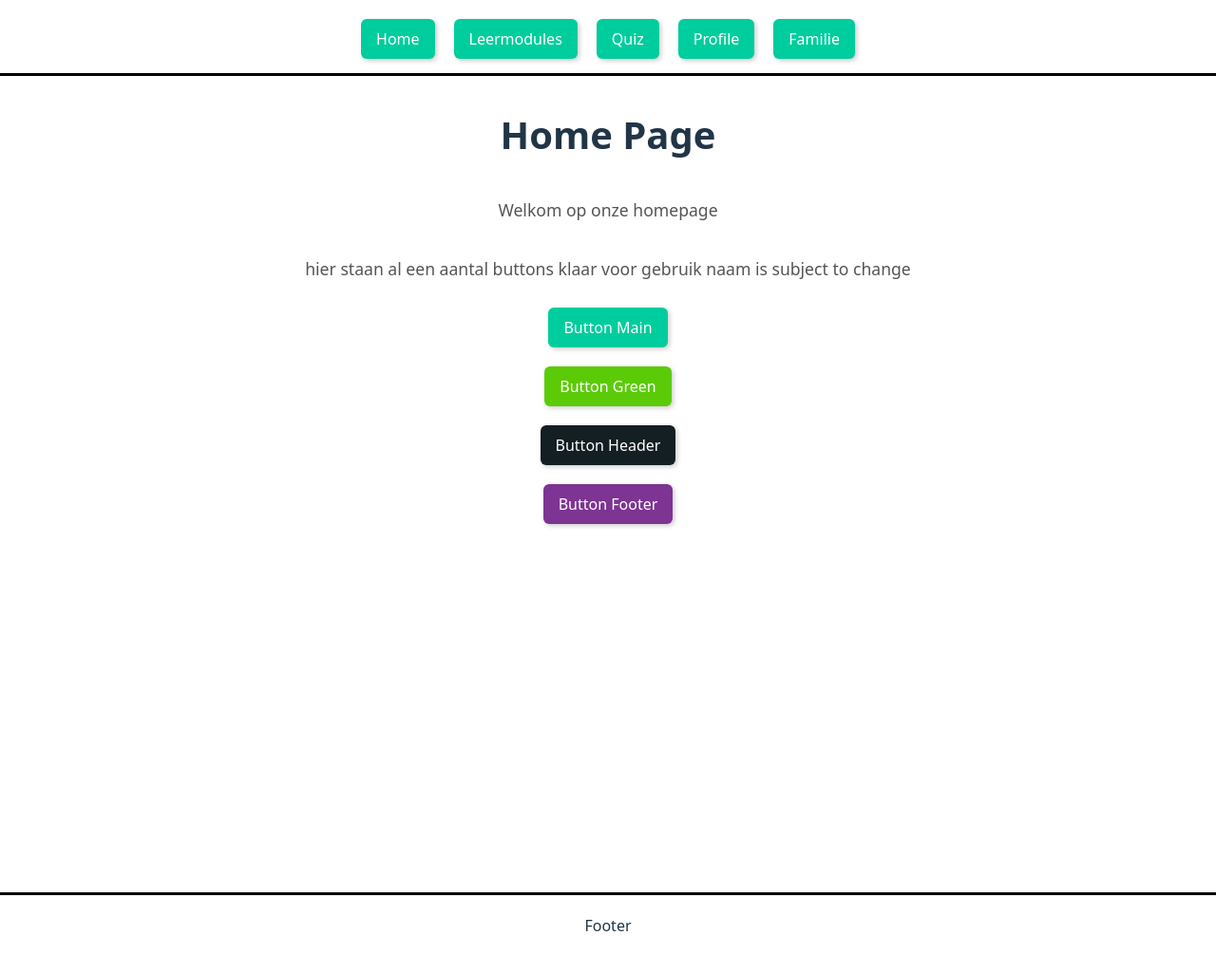
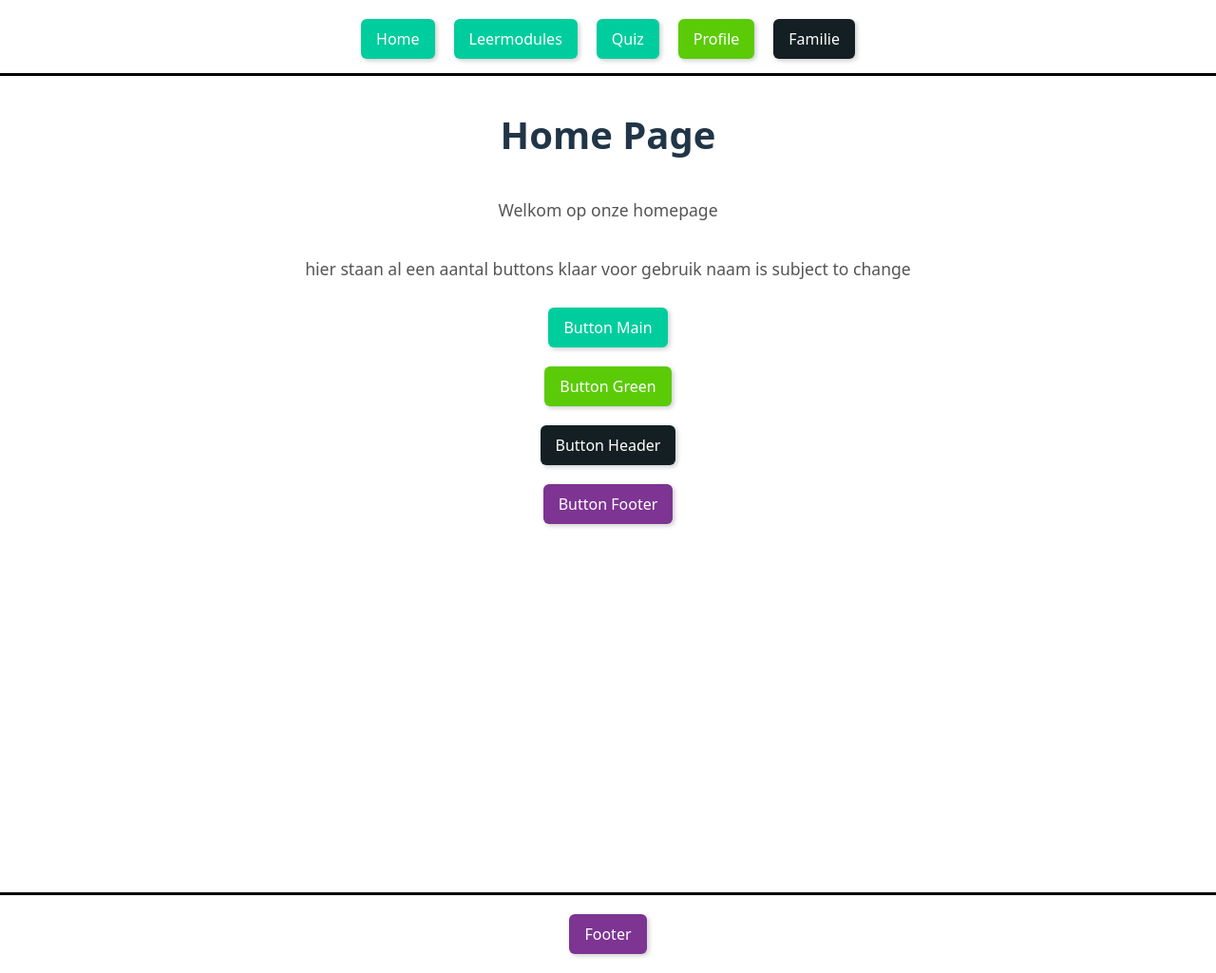
Before and after one commit to BryanBooij/TLE-3, a React (Vite) app: page / in a window 1280 px wide. Shown: the whole page at 95% size. Built offline with nearby package versions, Linux system fonts and the light colour scheme.

Commit message:
added alt tag for WCAG and added buttons tempates for layout

```diff
--- a/src/Home.jsx
+++ b/src/Home.jsx
@@ -16,10 +16,10 @@ function Home(){
                 <p>Welkom op onze homepage</p>
                 <p>hier staan al een aantal buttons klaar voor gebruik naam is subject to change</p>
                 {/* Buttons placeholder for display purposes */}
-                <ButtonMain label="Button Main" onClick={() => navigate("*")}/>
-                <ButtonGreen label="Button Green"/>
-                <ButtonHeader label="Button Header"/>
-                <ButtonFooter label="Button Footer"/>
+                <ButtonMain alt="Button Main" label="Button Main" onClick={() => navigate("*")}/>
+                <ButtonGreen alt="Button Green" label="Button Green"/>
+                <ButtonHeader alt="Button Header" label="Button Header"/>
+                <ButtonFooter alt="Button Footer" label="Button Footer"/>
             </div>
         </>
     )
--- a/src/layout/Layout.jsx
+++ b/src/layout/Layout.jsx
@@ -1,6 +1,9 @@
 import {Outlet, useNavigate} from "react-router";
 import "./Layout.css";
 import ButtonMain from "../buttons/ButtonMain.jsx";
+import ButtonHeader from "../buttons/ButtonHeader.jsx";
+import ButtonFooter from "../buttons/ButtonFooter.jsx";
+import ButtonGreen from "../buttons/ButtonGreen.jsx";
 
 function Layout() {
     const navigate = useNavigate();
@@ -9,17 +12,19 @@ function Layout() {
         <div className="layout-container">
             <header className="layout-header">
                 <nav className="layout-nav">
-                    <ButtonMain label="Home" onClick={() => navigate("/")} />
-                    <ButtonMain label="Leermodules" onClick={() => navigate("/")} />
-                    <ButtonMain label="Quiz" onClick={() => navigate("/")} />
-                    <ButtonMain label="Profile" onClick={() => navigate("/")} />
-                    <ButtonMain label="Familie" onClick={() => navigate("/")} />
+                    <ButtonMain alt="Home" label="Home" onClick={() => navigate("/")} />
+                    <ButtonMain alt="Leermodules" label="Leermodules" onClick={() => navigate("/")} />
+                    <ButtonMain alt="Quiz" label="Quiz" onClick={() => navigate("/")} />
+                    <ButtonGreen alt="Profile" label="Profile" onClick={() => navigate("/")} />
+                    <ButtonHeader alt="Familie" label="Familie" onClick={() => navigate("/")} />
                 </nav>
             </header>
             <main className="layout-main">
                 <Outlet />
             </main>
-            <footer className="layout-footer">Footer</footer>
+            <footer className="layout-footer">
+                <ButtonFooter alt="Footer" label="Footer" onClick={() => navigate("/")} />
+            </footer>
         </div>
     );
 }
```
